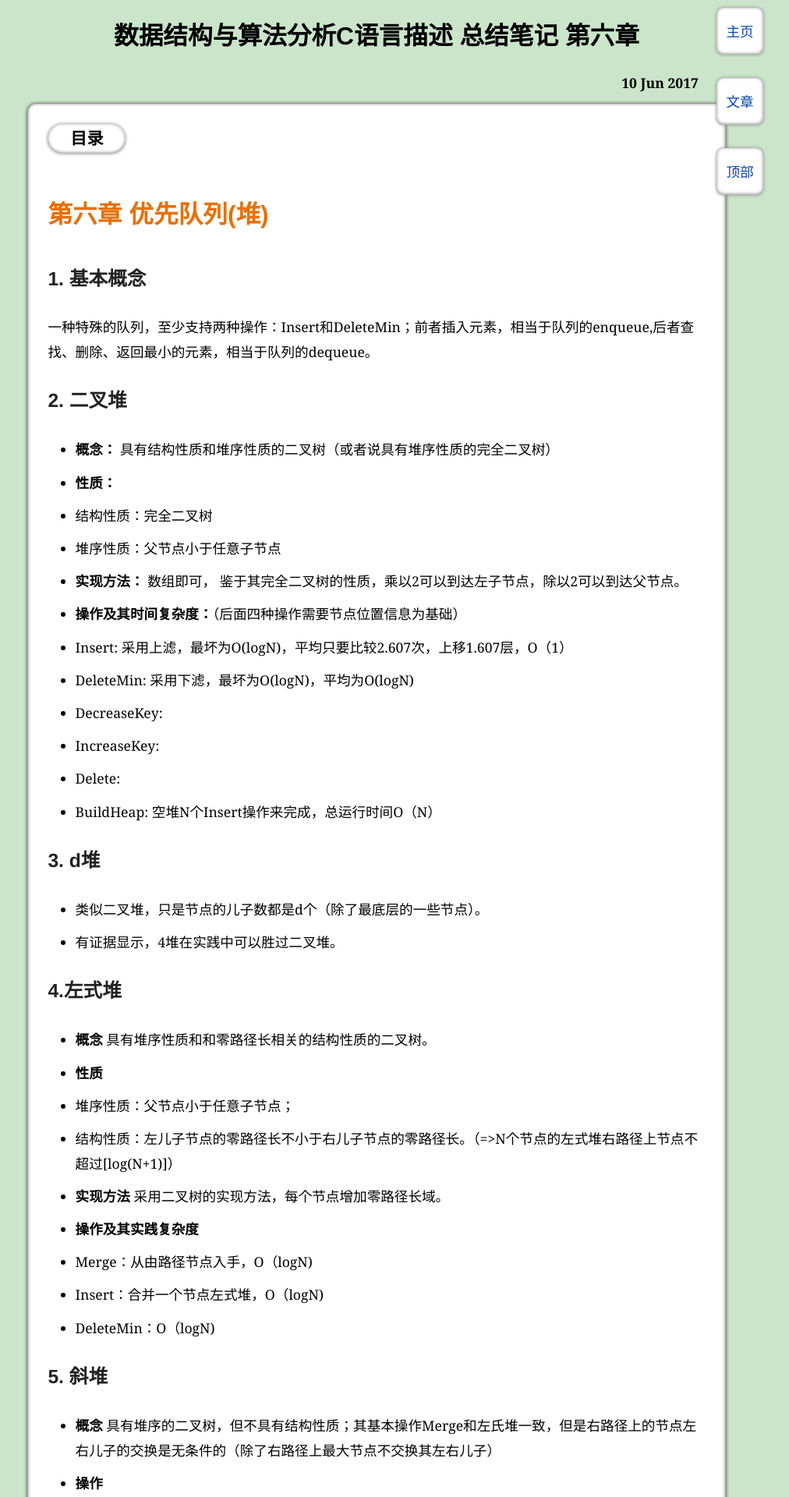
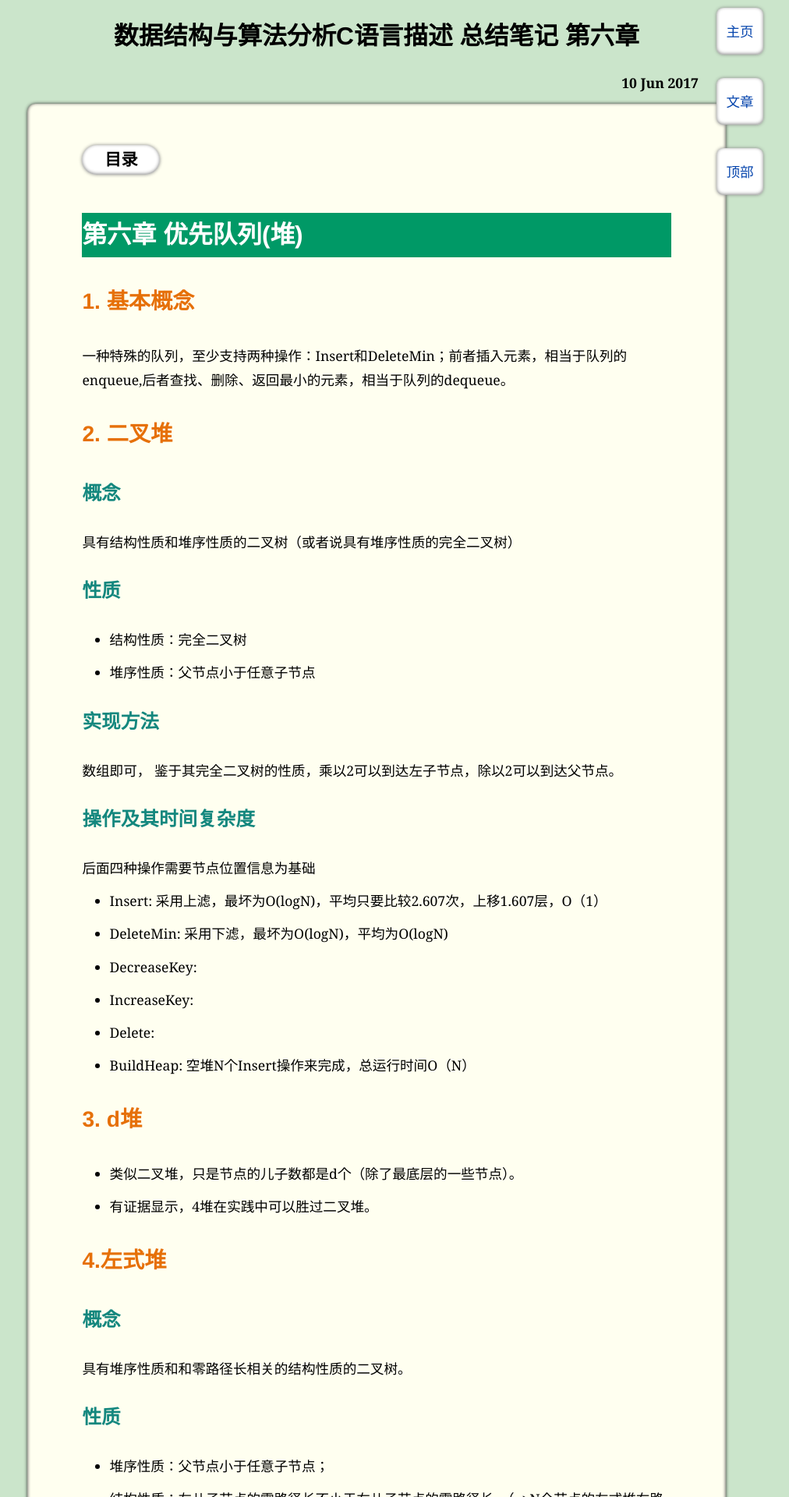
Before and after one commit to jacktown11/jacktown11.github.io, a Jekyll site: the page built from _posts/2017-06-10-DA&AAinC-chap6.md, in a window 1280 px wide. Shown: the top 1920 px of the page at 78% size, without its empty margins (173-1185 px from the left). Built offline with Jekyll 4.4.1, drawn with Linux system fonts in a browser that asks for light colours.

```diff
--- a/_posts/2017-06-10-DA&AAinC-chap6.md
+++ b/_posts/2017-06-10-DA&AAinC-chap6.md
@@ -5,17 +5,19 @@
 tags: [算法]
 ---
 # 第六章 优先队列(堆)
-### 1. 基本概念
+## 1. 基本概念
 一种特殊的队列，至少支持两种操作：Insert和DeleteMin；前者插入元素，相当于队列的enqueue,后者查找、删除、返回最小的元素，相当于队列的dequeue。
-### 2. 二叉堆
-- **概念：**
+## 2. 二叉堆
+### 概念
 具有结构性质和堆序性质的二叉树（或者说具有堆序性质的完全二叉树）
-- **性质：**
+### 性质
  - 结构性质：完全二叉树
  - 堆序性质：父节点小于任意子节点
-- **实现方法：**
+
+### 实现方法
 数组即可， 鉴于其完全二叉树的性质，乘以2可以到达左子节点，除以2可以到达父节点。
-- **操作及其时间复杂度：**（后面四种操作需要节点位置信息为基础）
+### 操作及其时间复杂度
+后面四种操作需要节点位置信息为基础
  - Insert:  采用上滤，最坏为O(logN)，平均只要比较2.607次，上移1.607层，O（1）
  - DeleteMin: 采用下滤，最坏为O(logN)，平均为O(logN)
  - DecreaseKey:
@@ -23,34 +25,37 @@
  - Delete:
  - BuildHeap: 空堆N个Insert操作来完成，总运行时间O（N）
 
-### 3. d堆
+## 3. d堆
 - 类似二叉堆，只是节点的儿子数都是d个（除了最底层的一些节点）。
 - 有证据显示，4堆在实践中可以胜过二叉堆。
 
-### 4.左式堆
-- **概念**
+## 4.左式堆
+### 概念
 具有堆序性质和和零路径长相关的结构性质的二叉树。
-- **性质**
+### 性质
+
  - 堆序性质：父节点小于任意子节点；
  - 结构性质：左儿子节点的零路径长不小于右儿子节点的零路径长。（=>N个节点的左式堆右路径上节点不超过[log(N+1)]）
-- **实现方法**
+
+### 实现方法
 采用二叉树的实现方法，每个节点增加零路径长域。
-- **操作及其实践复杂度**
+
+### 操作及其实践复杂度
  - Merge：从由路径节点入手，O（logN)
  - Insert：合并一个节点左式堆，O（logN)
  - DeleteMin：O（logN)
 
-### 5. 斜堆
-- **概念**
+## 5. 斜堆
+### 概念
 具有堆序的二叉树，但不具有结构性质；其基本操作Merge和左氏堆一致，但是右路径上的节点左右儿子的交换是无条件的（除了右路径上最大节点不交换其左右儿子）
-- **操作**
+### 操作
  - Merge：任意单次操作最坏时间O（N），摊还时间O（logN）
  - ...
 
-### 6. 二项队列（binomial queue）
-- **概念**
+## 6. 二项队列（binomial queue）
+### 概念
 具有堆序的二项树的集合（森林）。
-- **操作**
+### 操作
  - Merge： O（logN）
  - Insert：O（logN)；从空堆连续N次插入总最坏时间O（N）
  - Delete：O（logN）
--- a/css/article.css
+++ b/css/article.css
@@ -11,7 +11,6 @@
 
 /* the style of the whole article */
 body{
-    /*background-color: #eaeaea !important;*/
     background-color: rgba(153,204,153,0.5) !important;
 }
 body div.wrap{
@@ -24,16 +23,15 @@
 }
 
 body div.post{
-	background-color: #d2e3c7;
-    background-color: #fff;
-    padding: 0.5em 1.5em;
+    background-color: #fffff0;
+    padding: 2em 4em;
     border-radius: 0.6em;
 }
-
 .wrap>h1:first-of-type{
     color: black;
     margin-top: 16px;
     margin-bottom: 16px;
+    background-color: transparent;
 }
 h1+p.meta{
     font-weight: bold;
@@ -53,6 +51,7 @@
     font-size: 120%;
     font-family:'STSong','STHeiti Light','sans-serif';
 
+    text-indent: 0;
     font-weight: bold;
     text-align: center;
     background-color: white;
@@ -131,9 +130,20 @@
 h1, h2, h3, h4, h5, h6 {
     font-weight: bold;
 }
-h1 {color: #e67008;font-size: 1.8em;}
-h2 { font-size: 1.6em;color: #14877E;}
-h3 { font-size: 1.4em; color: #222222;}
+h1 {
+    background: rgb(0,153,102);
+    color: white;
+    font-size: 1.8em;
+}
+h2 {
+    font-size: 1.6em;
+    color: #e67008;
+}
+h3 {
+    font-size: 1.4em;
+    color: #14877E;
+}
+
 h4 {font-size: 1.2em;color: #111111;}
 h5 {font-size: 1em;}
 h6 {background-color: inherit;font-size: 0.8em;}
```
Also changed, not shown: _posts/2017-06-23-test-proto.md (+2 -2 lines), _posts/2017-07-24-html-entity.md (+15 -9 lines), _posts/2017-10-04-after-read-your-first-philosophy-book.md (added, +46 -0 lines), _posts/2017-12-02-resee-capitalism.md (added, +19 -0 lines), images/20171202_reconsider_capitalism_1.png (added), images/20171202_reconsider_capitalism_2.png (added), 9 other files.
